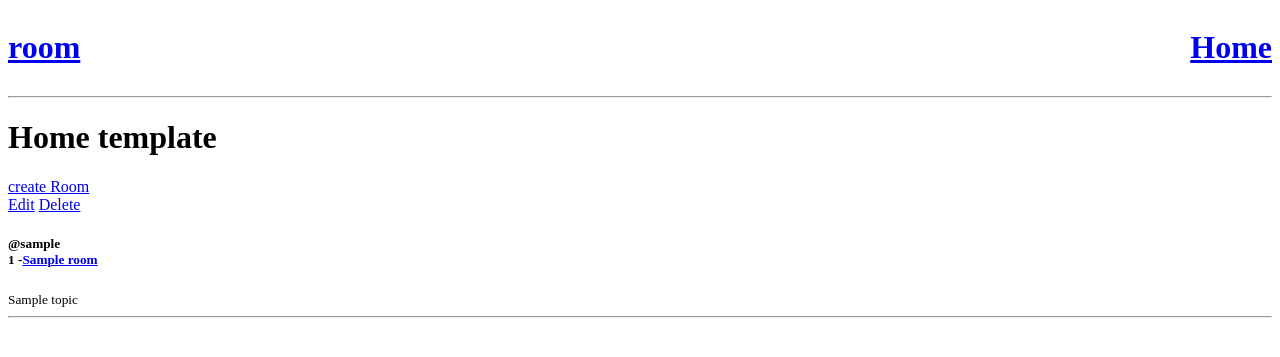
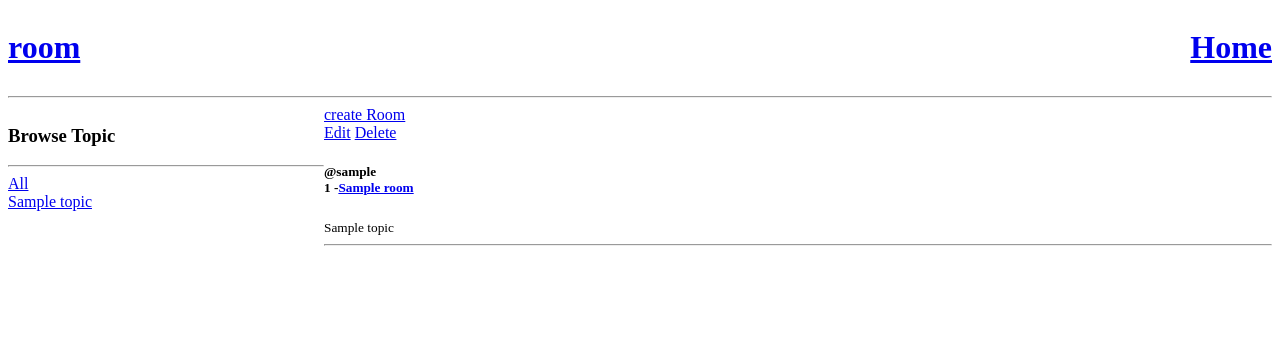
Before and after one commit to ArashGorji/studybud, a Django app: template base/templates/base/home.html in a window 1280 px wide. Shown: the top 357 px of the page. Run offline with Django 5.2, Linux system fonts and the light colour scheme; the template is opened without the code that fills it: most values are stand-ins (such as "Sample title", 1, 10 or a date in 2020).

Commit message:
add some simple style

```diff
--- a/base/templates/base/home.html
+++ b/base/templates/base/home.html
@@ -1,13 +1,33 @@
 {% extends "main.html" %}
 {% block content %}
-<h1>Home template</h1>
+<style>
+    .home-container{
+        display:grid;
+        grid-template-columns: 1fr 3fr;
+
+    }
+</style>
+<div class="home-container">
     <div>
-    <a href="{% url "create-room" %}">create Room</a>
+        <h3>Browse Topic</h3>
+        <hr>
+        <div>
+            <a href="{% url 'home' %}">All</a>
+        </div>
+        {% for topic in topics %}
+
+        <div>
+            <a href="{% url 'home' %}?q={{topic.name}}">{{topic.name}}</a>
+        </div>
+        {% endfor %}
+    </div>
+    <div>
+        <a href="{% url 'create-room' %}">create Room</a>
         <div>
             {% for room in rooms %}
             <div>
-            <a href="{% url "update-room" room.id %}">Edit</a>
-            <a href="{% url "****" room.id %}">Delete</a>
+                <a href="{% url 'update-room' room.id %}">Edit</a>
+                <a href="{% url 'delete-room' room.id %}">Delete</a>
                 <h5>
                     <span>
                         @{{room.host.username}} <br>
@@ -20,4 +40,6 @@
             {% endfor %}
         </div>
     </div>
+
+</div>
 {% endblock content %}
```
Lines whose indentation alone changed are shown as unchanged.
